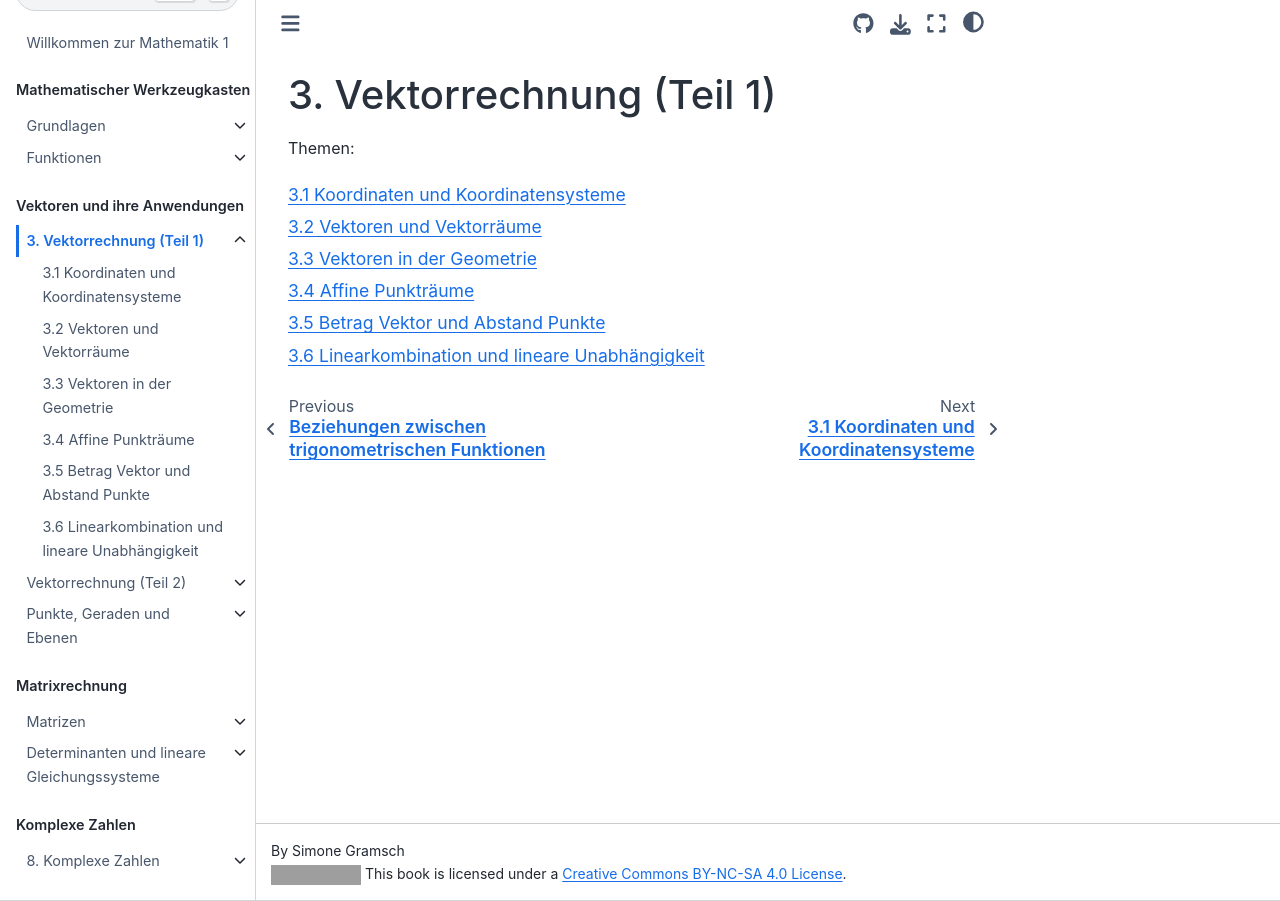
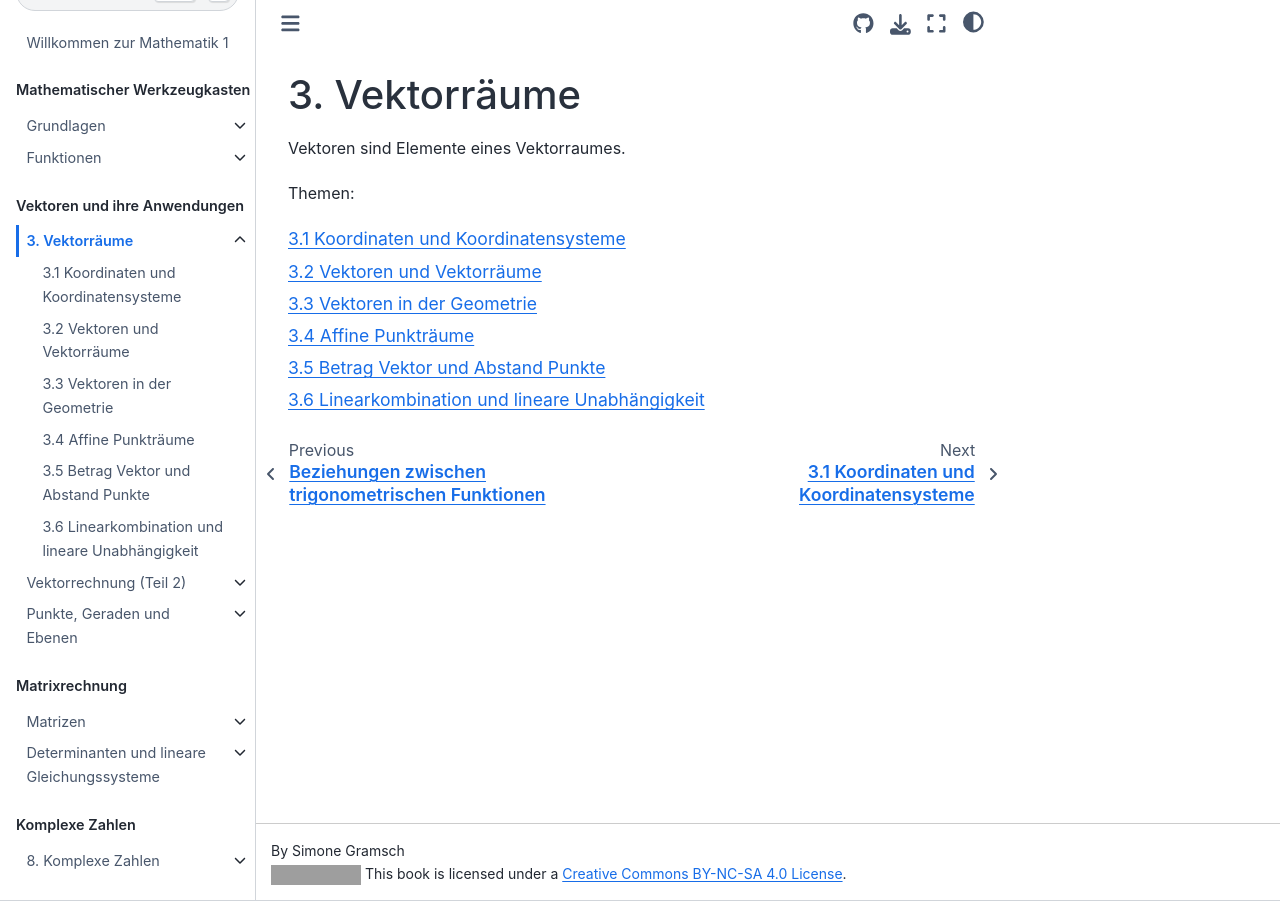
Before and after one commit to gramschs/book_dev, a Jupyter Book: the page built from doc/chapter03/sec00.md, in a window 1280 px wide. Built offline with Jupyter Book 1.0.4 settings and Sphinx 7.4.7 and the Sphinx Book theme 1.1.4, drawn with Linux system fonts in a browser that asks for light colours; grey boxes are pictures that could not be loaded.

Commit message:
numbering

```diff
--- a/doc/chapter03/sec00.md
+++ b/doc/chapter03/sec00.md
@@ -1,4 +1,6 @@
-# 3. Vektorrechnung (Teil 1)
+# 3. Vektorräume
+
+Vektoren sind Elemente eines Vektorraumes.
 
 Themen:
 
```
